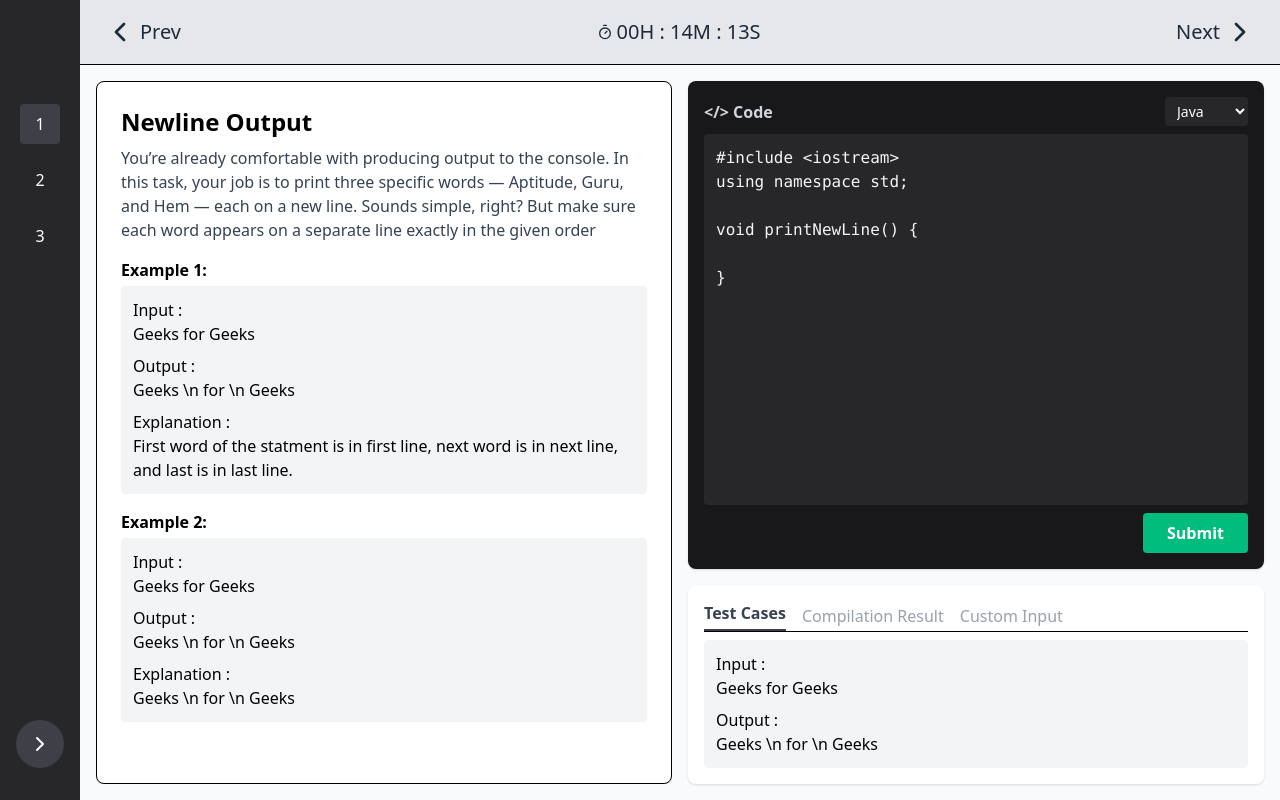
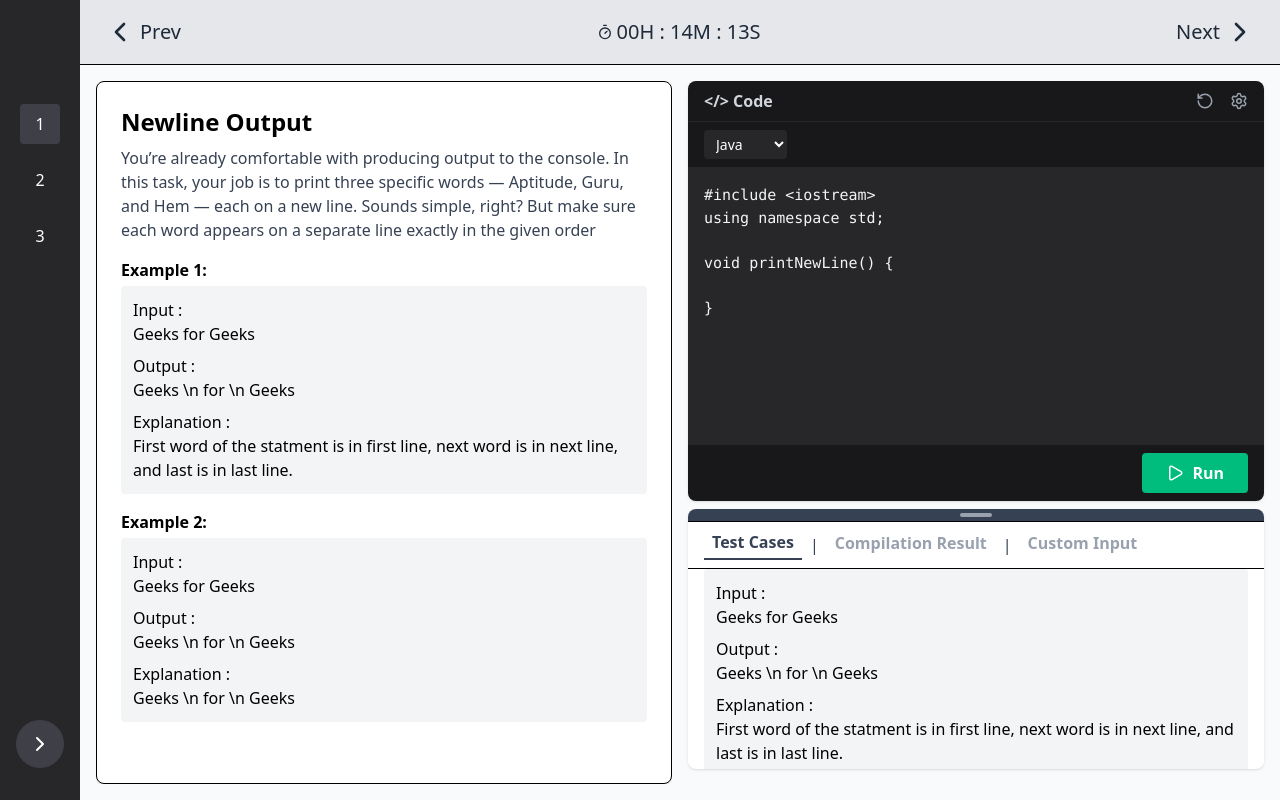
Before and after one commit to sivaprakasam-07/AGH-LMS-CODE, a React (Vite) app: page / in a window 1280 px wide. Built offline with nearby package versions, Linux system fonts and the light colour scheme.

Commit message:
add draggable/resizable test case panel, dynamic code editor height, language selector, and UI improvements to code editor panel

```diff
--- a/src/App.jsx
+++ b/src/App.jsx
@@ -3,13 +3,68 @@ import SideNav from "./components/Sidebar";
 import QuestionPanel from "./components/QuestionPanel";
 import CodeEditorPanel from "./components/CodeEditorPanel";
 import TestCases from "./components/TestCases";
+import React, { useState } from "react";
+
+const LANGUAGE_TEMPLATES = {
+  Java: `#include <iostream>\nusing namespace std;\n\nvoid printNewLine() {\n    \n}`,
+  Python: `def print_new_line():\n    pass`,
+  "C++": `#include <iostream>\nusing namespace std;\n\nvoid printNewLine() {\n    \n}`
+};
+
+const TOTAL_QUESTIONS = 3;
+const MIN_TEST_CASE_HEIGHT = 120;
+const MIN_EDITOR_HEIGHT = 120;
 
 const App = () => {
+  const [code, setCode] = useState(LANGUAGE_TEMPLATES["Java"]);
+  const [language, setLanguage] = useState("Java");
+  const [testCaseHeight, setTestCaseHeight] = useState(260);
+  const [activeQuestion, setActiveQuestion] = useState(1);
+  const [containerHeight, setContainerHeight] = useState(window.innerHeight - 120); // 120px header/spacing approx
+
+  React.useEffect(() => {
+    const handleResize = () => {
+      setContainerHeight(window.innerHeight - 120);
+    };
+    window.addEventListener("resize", handleResize);
+    return () => window.removeEventListener("resize", handleResize);
+  }, []);
+
+  // Update code template when language changes
+  const handleLanguageChange = (lang) => {
+    setLanguage(lang);
+    setCode(LANGUAGE_TEMPLATES[lang]);
+  };
+
+  // Drag handler for resizing test case area
+  const handleTestCaseDrag = (diff) => {
+    setTestCaseHeight((h) => {
+      const newHeight = Math.max(MIN_TEST_CASE_HEIGHT, h - diff);
+      return Math.min(newHeight, containerHeight - MIN_EDITOR_HEIGHT);
+    });
+  };
+
+  const handleRun = () => {
+    // Placeholder for run logic
+    alert("Run code!\n\n" + code);
+  };
+
+  // Question navigation handlers
+  const goToPrev = () => {
+    setActiveQuestion((prev) => (prev > 1 ? prev - 1 : prev));
+  };
+  const goToNext = () => {
+    setActiveQuestion((prev) => (prev < TOTAL_QUESTIONS ? prev + 1 : prev));
+  };
+
+  // Calculate editor height based on container and test case height
+  const editorHeight = containerHeight - testCaseHeight;
+
   return (
     <div className="flex min-h-screen">
-      <SideNav activeQuestion={1} totalQuestions={3} />
+      <SideNav activeQuestion={activeQuestion} totalQuestions={TOTAL_QUESTIONS} onNext={goToNext} />
       <div className="flex-1 flex flex-col bg-gray-50">
-        <HeaderBar />
+        <HeaderBar onPrev={goToPrev} onNext={goToNext} />
         <div className="flex flex-1 overflow-hidden p-4 gap-4">
           {/* Left: Scrollable QuestionPanel */}
           <div className="flex-1 min-w-[350px] max-w-xl h-full overflow-y-auto">
@@ -17,8 +72,15 @@ const App = () => {
           </div>
           {/* Right: Code Editor and Test Cases stacked */}
           <div className="flex-1 flex flex-col h-full min-w-[350px]">
-            <CodeEditorPanel />
-            <TestCases />
+            <CodeEditorPanel
+              code={code}
+              setCode={setCode}
+              language={language}
+              setLanguage={handleLanguageChange}
+              onRun={handleRun}
+              editorHeight={editorHeight}
+            />
+            <TestCases height={testCaseHeight} onDrag={handleTestCaseDrag} />
           </div>
         </div>
       </div>
--- a/src/components/CodeEditorPanel.jsx
+++ b/src/components/CodeEditorPanel.jsx
@@ -1,22 +1,57 @@
-import React from 'react';
+import React, { useState } from "react";
+import { Play, RotateCcw, Settings } from "lucide-react";
 
-const CodeEditorPanel = () => {
+const LANGUAGE_TEMPLATES = {
+  Java: `#include <iostream>\nusing namespace std;\n\nvoid printNewLine() {\n    \n}`,
+  Python: `def print_new_line():\n    pass`,
+  "C++": `#include <iostream>\nusing namespace std;\n\nvoid printNewLine() {\n    \n}`
+};
+
+const CodeEditorPanel = ({ code, setCode, language, setLanguage, onRun, editorHeight }) => {
   return (
-    <div className="bg-zinc-900 rounded-lg shadow p-4 flex-1 min-h-[300px] flex flex-col">
-      <div className="flex items-center justify-between mb-2">
-        <span className="text-gray-300 font-semibold">&lt;/&gt; Code</span>
-        <select className="bg-zinc-800 text-white rounded px-2 py-1 text-sm">
-          <option>Java</option>
-          <option>Python</option>
-          <option>C++</option>
+    <div
+      className="bg-zinc-900 rounded-lg shadow p-0 flex flex-col min-h-[120px] overflow-hidden"
+      style={{ height: editorHeight, transition: 'height 0.1s' }}
+    >
+      {/* Header row: Code logo, Reset, Settings */}
+      <div className="flex items-center justify-between px-4 py-2 border-b border-zinc-800">
+        <span className="text-gray-300 font-semibold flex items-center gap-2">&lt;/&gt; Code</span>
+        <div className="flex items-center gap-4">
+          <button className="text-gray-400 hover:text-gray-200" title="Reset">
+            <RotateCcw size={18} />
+          </button>
+          <button className="text-gray-400 hover:text-gray-200" title="Settings">
+            <Settings size={18} />
+          </button>
+        </div>
+      </div>
+      {/* Language selector below header */}
+      <div className="px-4 py-2 border-b border-zinc-800 bg-zinc-900">
+        <select
+          className="bg-zinc-800 text-white rounded px-2 py-1 text-sm"
+          value={language}
+          onChange={e => setLanguage(e.target.value)}
+        >
+          {Object.keys(LANGUAGE_TEMPLATES).map(lang => (
+            <option key={lang} value={lang}>{lang}</option>
+          ))}
         </select>
       </div>
-      <pre className="bg-zinc-800 text-gray-100 rounded p-3 min-h-[180px] overflow-x-auto flex-1">
-        <code>{`#include <iostream>\nusing namespace std;\n\nvoid printNewLine() {\n    \n}`}</code>
-      </pre>
-      <div className="flex justify-end mt-2">
-        <button className="bg-emerald-500 text-white px-6 py-2 rounded font-semibold flex items-center gap-2">
-          <span>Submit</span>
+      {/* Code editor */}
+      <textarea
+        className="bg-zinc-800 text-gray-100 font-mono rounded-none p-4 flex-1 resize-none outline-none overflow-auto min-h-[80px]"
+        value={code}
+        onChange={e => setCode(e.target.value)}
+        spellCheck={false}
+        style={{ fontSize: 15 }}
+      />
+      <div className="flex justify-end items-center px-4 py-2 border-t border-zinc-800">
+        <button
+          className="bg-emerald-500 text-white px-6 py-2 rounded font-semibold flex items-center gap-2"
+          onClick={onRun}
+        >
+          <Play size={18} />
+          <span>Run</span>
         </button>
       </div>
     </div>
--- a/src/components/TestCases.jsx
+++ b/src/components/TestCases.jsx
@@ -1,18 +1,109 @@
-import React from 'react';
+import React, { useRef, useState } from "react";
 
-const TestCases = () => {
+const EXAMPLES = [
+  {
+    input: "Geeks for Geeks",
+    output: "Geeks \\n for \\n Geeks",
+    explanation: "First word of the statment is in first line, next word is in next line, and last is in last line."
+  },
+  // Add more test cases for scroll demonstration
+  ...Array(8).fill(0).map((_, i) => ({
+    input: `Input ${i+2}`,
+    output: `Output ${i+2}`,
+    explanation: `Explanation ${i+2}`
+  }))
+];
+
+const TestCases = ({ height, onDrag }) => {
+  const dragRef = useRef(null);
+  const [dragging, setDragging] = useState(false);
+  const [activeTab, setActiveTab] = useState("Test Cases");
+
+  const handleMouseDown = (e) => {
+    setDragging(true);
+    dragRef.current = e.clientY;
+    document.body.style.cursor = "ns-resize";
+  };
+
+  const handleMouseMove = (e) => {
+    if (!dragging) return;
+    const diff = e.clientY - dragRef.current;
+    dragRef.current = e.clientY;
+    onDrag(diff);
+  };
+
+  const handleMouseUp = () => {
+    setDragging(false);
+    document.body.style.cursor = "";
+  };
+
+  React.useEffect(() => {
+    if (dragging) {
+      window.addEventListener("mousemove", handleMouseMove);
+      window.addEventListener("mouseup", handleMouseUp);
+    } else {
+      window.removeEventListener("mousemove", handleMouseMove);
+      window.removeEventListener("mouseup", handleMouseUp);
+    }
+    return () => {
+      window.removeEventListener("mousemove", handleMouseMove);
+      window.removeEventListener("mouseup", handleMouseUp);
+    };
+  }, [dragging]);
+
   return (
-    <div className="bg-white rounded-lg shadow p-4 mt-4">
-      <div className="flex gap-4 border-b mb-2">
-        <button className="font-semibold text-gray-700 border-b-2 border-gray-700 pb-1">Test Cases</button>
-        <button className="text-gray-400">Compilation Result</button>
-        <button className="text-gray-400">Custom Input</button>
+    <div className="bg-white rounded-lg shadow p-0 mt-2 flex flex-col" style={{ height }}>
+      <div
+        className="flex items-center justify-center cursor-ns-resize py-1 border-b bg-gray-700 rounded-t-lg"
+        onMouseDown={handleMouseDown}
+      >
+        <div className="w-8 h-1 bg-gray-400 rounded-full" />
       </div>
-      <div className="bg-gray-100 rounded p-3">
-        <div className="font-medium">Input :</div>
-        <div>Geeks for Geeks</div>
-        <div className="font-medium mt-2">Output :</div>
-        <div>Geeks \n for \n Geeks</div>
+      <div className="flex gap-0 border-b px-4 py-2 items-center">
+        <button
+          className={`font-semibold px-2 pb-1 ${activeTab === "Test Cases" ? "text-gray-700 border-b-2 border-gray-700" : "text-gray-400"}`}
+          onClick={() => setActiveTab("Test Cases")}
+        >
+          Test Cases
+        </button>
+        <span className="mx-2 text-gray-700">|</span>
+        <button
+          className={`font-semibold px-2 pb-1 ${activeTab === "Compilation Result" ? "text-gray-700 border-b-2 border-gray-700" : "text-gray-400"}`}
+          onClick={() => setActiveTab("Compilation Result")}
+        >
+          Compilation Result
+        </button>
+        <span className="mx-2 text-gray-700">|</span>
+        <button
+          className={`font-semibold px-2 pb-1 ${activeTab === "Custom Input" ? "text-gray-700 border-b-2 border-gray-700" : "text-gray-400"}`}
+          onClick={() => setActiveTab("Custom Input")}
+        >
+          Custom Input
+        </button>
+      </div>
+      <div className="flex-1 overflow-y-auto px-4 pb-4">
+        {activeTab === "Test Cases" && (
+          EXAMPLES.map((ex, idx) => (
+            <div key={idx} className="bg-gray-100 rounded p-3 mb-3">
+              <div className="font-medium">Input :</div>
+              <div>{ex.input}</div>
+              <div className="font-medium mt-2">Output :</div>
+              <div>{ex.output}</div>
+              <div className="font-medium mt-2">Explanation :</div>
+              <div>{ex.explanation}</div>
+            </div>
+          ))
+        )}
+        {activeTab === "Compilation Result" && (
+          <div className="text-gray-500 flex items-center justify-center h-full">No compilation result yet.</div>
+        )}
+        {activeTab === "Custom Input" && (
+          <div className="flex flex-col gap-2">
+            <label className="font-medium">Custom Input:</label>
+            <textarea className="bg-gray-100 rounded p-2 min-h-[80px] resize-none" placeholder="Enter your custom input here..." />
+            <button className="self-end bg-emerald-500 text-white px-4 py-1 rounded font-semibold mt-2">Run</button>
+          </div>
+        )}
       </div>
     </div>
   );
```
